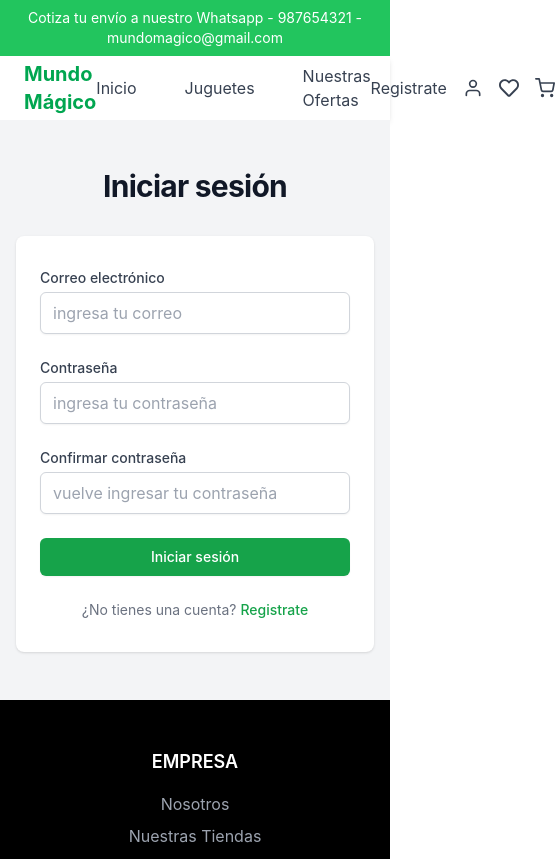
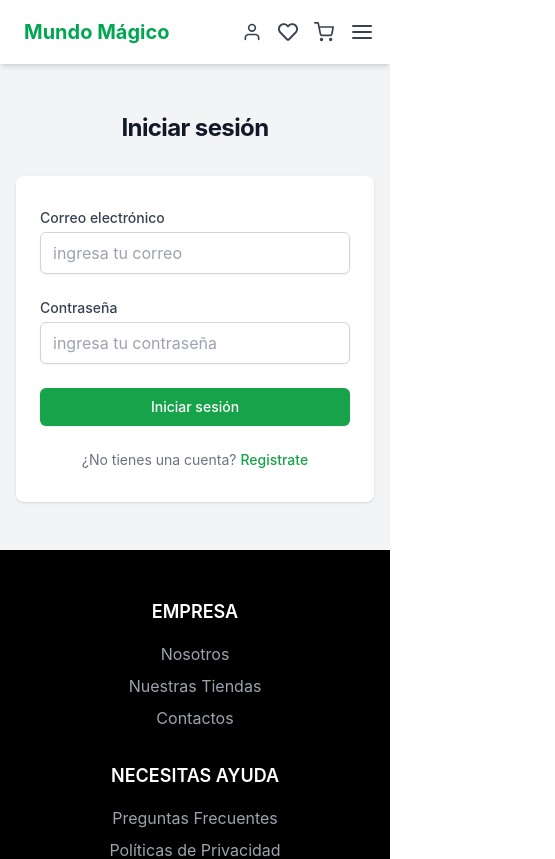
Before and after one commit to pedro-damian/jugueteria-app, a React (Vite) app: page /login in a window 390 px wide. Shown: the top 859 px of the page, 555 px wide, since content can reach past the window. Built offline with nearby package versions, Linux system fonts and the light colour scheme; the HTML template or start-up script is replaced by a standard one.

Commit message:
secciones marcas y categorias

```diff
--- a/src/components/layout/Navbar.jsx
+++ b/src/components/layout/Navbar.jsx
@@ -1,26 +1,33 @@
 import { Link } from "react-router-dom";
+import { useState } from "react";
 import { FaShoppingCart, FaRegHeart } from "react-icons/fa";
-import { FiUser, FiShoppingCart } from "react-icons/fi";
+import { FiUser, FiShoppingCart, FiMenu, FiX } from "react-icons/fi";
 import BannerCotiza from "../common/BannerCotiza";
 
 function Navbar() {
+  const [isMenuOpen, setIsMenuOpen] = useState(false);
+  const toggleMenu = () => {
+    setIsMenuOpen(!isMenuOpen);
+  };
+
   return (
     <>
       {/* Banner superior verde */}
-      <BannerCotiza />
+      <div className="hidden lg:block">
+        <BannerCotiza />
+      </div>
 
-      <nav className="bg-white shadow-md ">
-        <div className="max-w-7xl mx-auto px-4 sm:px-6 lg:px-8 ">
+      <nav className="bg-white shadow-md relative">
+        <div className="max-w-7xl mx-auto px-4 sm:px-6 lg:px-8">
           <div className="flex justify-between h-16 items-center">
             <Link to="/" className="flex items-center">
-              {/* <img src="/logo.png" alt="Mundo Mágico" className="h-8" /> */}
               <span className="ml-2 text-xl font-bold text-primary">
                 Mundo Mágico
               </span>
             </Link>
 
-            {/* Enlaces de navegación */}
-            <div className="flex items-center space-x-6 gap-6">
+            {/* Enlaces de navegación para desktop */}
+            <div className="hidden lg:flex items-center space-x-6 gap-4">
               <Link to="/" className="text-gray-700 hover:text-primary">
                 Inicio
               </Link>
@@ -32,8 +39,12 @@ function Navbar() {
               </Link>
             </div>
 
+            {/* Iconos y botón de menú */}
             <div className="flex items-center space-x-4">
-              <Link to="/registro" className="text-gray-700 hover:text-primary">
+              <Link
+                to="/registro"
+                className="hidden lg:block text-gray-700 hover:text-primary"
+              >
                 <span>Registrate</span>
               </Link>
               <Link to="/login" className="text-gray-700 hover:text-primary">
@@ -45,8 +56,50 @@ function Navbar() {
               <Link to="" className="text-gray-700 hover:text-primary">
                 <FiShoppingCart className="text-xl" />
               </Link>
+              <button
+                className="lg:hidden text-gray-700 hover:text-primary"
+                onClick={toggleMenu}
+              >
+                {isMenuOpen ? (
+                  <FiX className="text-2xl" />
+                ) : (
+                  <FiMenu className="text-2xl" />
+                )}
+              </button>
             </div>
           </div>
+
+          {/* Menú móvil */}
+          {isMenuOpen && (
+            <div className="lg:hidden absolute top-16 left-0 right-0 bg-white shadow-md z-50">
+              <div className="px-4 pt-2 pb-3 space-y-1">
+                <Link
+                  to="/"
+                  className="block px-3 py-2 text-gray-700 hover:text-primary hover:bg-gray-50"
+                >
+                  Inicio
+                </Link>
+                <Link
+                  to=""
+                  className="block px-3 py-2 text-gray-700 hover:text-primary hover:bg-gray-50"
+                >
+                  Juguetes
+                </Link>
+                <Link
+                  to=""
+                  className="block px-3 py-2 text-gray-700 hover:text-primary hover:bg-gray-50"
+                >
+                  Nuestras Ofertas
+                </Link>
+                <Link
+                  to="/registro"
+                  className="block px-3 py-2 text-gray-700 hover:text-primary hover:bg-gray-50"
+                >
+                  Registrate
+                </Link>
+              </div>
+            </div>
+          )}
         </div>
       </nav>
     </>
--- a/src/pages/Login.jsx
+++ b/src/pages/Login.jsx
@@ -8,7 +8,7 @@ function Login() {
       <div className="w-full max-w-md space-y-8">
         {/* Encabezado */}
         <div className="text-center">
-          <h2 className="text-3xl font-bold tracking-tight text-gray-900">
+          <h2 className="text-2xl font-bold tracking-tight text-gray-900">
             Iniciar sesión
           </h2>
         </div>
@@ -55,25 +55,6 @@ function Login() {
             </div>
 
             <div>
-              <label
-                htmlFor="confirmPassword"
-                className="block text-sm font-medium text-gray-700"
-              >
-                Confirmar contraseña
-              </label>
-              <div className="mt-1">
-                <input
-                  placeholder="vuelve ingresar tu contraseña"
-                  id="confirmPassword"
-                  name="confirmPassword"
-                  type="password"
-                  required
-                  className="appearance-none block w-full px-3 py-2 border border-gray-300 rounded-md shadow-sm placeholder-gray-400 focus:outline-none focus:ring-green-500 focus:border-green-500"
-                />
-              </div>
-            </div>
-
-            <div>
               <button
                 type="submit"
                 className="w-full flex justify-center py-2 px-4 border border-transparent rounded-md shadow-sm text-sm font-medium text-white bg-green-600 hover:bg-green-700 focus:outline-none focus:ring-2 focus:ring-offset-2 focus:ring-green-500 transition-colors duration-200"
--- a/src/pages/Registro.jsx
+++ b/src/pages/Registro.jsx
@@ -8,7 +8,7 @@ function Registro() {
       <div className="w-full max-w-md space-y-8">
         {/* Encabezado */}
         <div className="text-center">
-          <h2 className="text-3xl font-bold tracking-tight text-gray-900">
+          <h2 className="text-2xl font-bold tracking-tight text-gray-900">
             Crear cuenta
           </h2>
         </div>
@@ -21,7 +21,7 @@ function Registro() {
                 htmlFor="firstName"
                 className="block text-sm font-medium text-gray-700"
               >
-                Nombre
+                Nombre:
               </label>
               <div className="mt-1">
                 <input
@@ -29,7 +29,6 @@ function Registro() {
                   id="firstName"
                   name="firstName"
                   type="text"
-                  required
                   className="appearance-none block w-full px-3 py-2 border border-gray-300 rounded-md shadow-sm placeholder-gray-400 focus:outline-none focus:ring-green-500 focus:border-green-500"
                 />
               </div>
@@ -40,7 +39,7 @@ function Registro() {
                 htmlFor="lastName"
                 className="block text-sm font-medium text-gray-700"
               >
-                Apellido
+                Apellido:
               </label>
               <div className="mt-1">
                 <input
@@ -59,7 +58,7 @@ function Registro() {
                 htmlFor="email"
                 className="block text-sm font-medium text-gray-700"
               >
-                Correo electrónico
+                Correo electrónico:
               </label>
               <div className="mt-1">
                 <input
@@ -78,7 +77,7 @@ function Registro() {
                 htmlFor="password"
                 className="block text-sm font-medium text-gray-700"
               >
-                Contraseña
+                Contraseña:
               </label>
               <div className="mt-1">
                 <input
```
Also changed, not shown: src/components/layout/BrandSection.jsx (+14 -17 lines), src/components/layout/CategoriasDestacadas.jsx (+23 -9 lines), .zed/settings.json (added).
